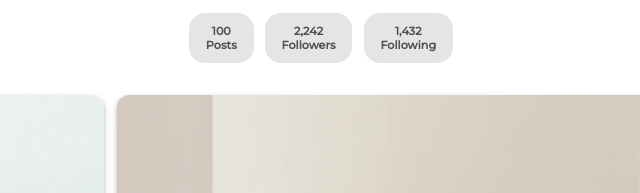
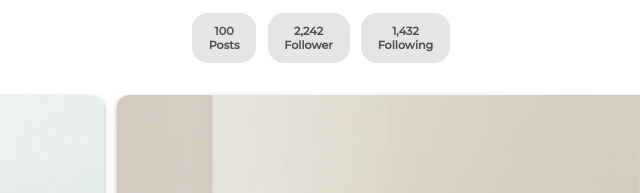
Before and after one commit to thinkverse/gallery-challenge, a plain HTML site: page index.html in a window 1280 px wide. Shown: the part 196-389 px from the top of the page, 319-959 px from the left. Drawn offline with Linux system fonts and the light colour scheme.

Commit message:
Fix typo

```diff
--- a/index.html
+++ b/index.html
@@ -23,7 +23,7 @@
           <p><span>100</span> Posts</p>
         </li>
         <li class="stats__item">
-          <p><span>2,242</span> Followers</p>
+          <p><span>2,242</span> Follower</p>
         </li>
         <li class="stats__item">
           <p><span>1,432</span> Following</p>
```
